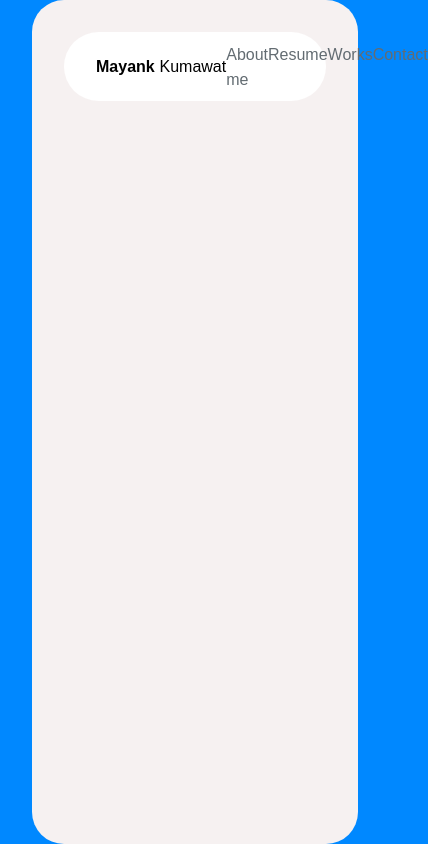
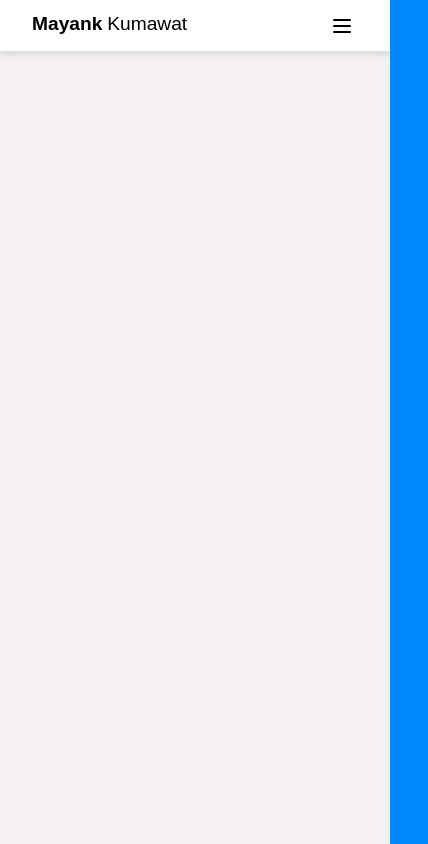
Before and after one commit to mayankkumawat/my-portfolio, a Next.js app: page / in a window 390 px wide. Shown: the whole page, 428 px wide, since content can reach past the window. Built offline with nearby package versions, Linux system fonts and the light colour scheme.

Commit message:
fix - navbar responsiviness

```diff
--- a/package.json
+++ b/package.json
@@ -17,6 +17,7 @@
     "next": "13.4.19",
     "react": "18.2.0",
     "react-dom": "18.2.0",
+    "react-icons": "^5.2.1",
     "typescript": "5.2.2"
   }
 }
--- a/src/components/Navbar.jsx
+++ b/src/components/Navbar.jsx
@@ -1,40 +1,47 @@
-import React from 'react';
+'use client';
 import Link from 'next/link';
+import React, { useState } from 'react';
+import { TbMenu2 } from 'react-icons/tb';
+import { IoClose } from 'react-icons/io5';
+import { Constants } from '@/constants/constants';
 
 import '../styles/globals.css';
 
 const Navbar = () => {
+  const [selected, setSelected] = useState(null);
+  const [isMenuOpen, setIsMenuOpen] = useState(false);
+  const handleMenu = () => setIsMenuOpen(!isMenuOpen);
+  const _handleClick = (item) => () => {
+    setSelected(item);
+    setIsMenuOpen(false);
+  };
   return (
-    <div className="nav-container">
-      <div className="logo-container">
+    <nav className="nav-container">
+      <div className="logo-sub-container">
         <Link href="/" className="logo">
-          Mayank
-          <span className="portfolio-text">Kumawat</span>
+          Mayank<span className="portfolio-text">Kumawat</span>
         </Link>
-      </div>
-      <div className="links-container">
-        <div>
-          <Link href="/" className="links">
-            About me
-          </Link>
+        <div className="menu-icon" onClick={handleMenu}>
+          {isMenuOpen ? (
+            <IoClose size={'1.5rem'} strokeWidth={2} />
+          ) : (
+            <TbMenu2 strokeWidth={2} size={'1.5rem'} />
+          )}
         </div>
-        <div>
-          <Link href="/" className="links">
-            Resume
-          </Link>
-        </div>
-        <div>
-          <Link href="/" className="links">
-            Works
-          </Link>
-        </div>
-        <div>
-          <Link href="/" className="links">
-            Contact
-          </Link>
+        <div className={`links-container ${isMenuOpen ? 'open' : ''}`}>
+          {Constants.NAVBAR_LINKS.map((item, i) => (
+            <Link
+              href={`/${item}`}
+              key={`${item}${i}`}
+              onClick={_handleClick(item)}
+              className={`links ${selected === item && 'selected'}`}
+            >
+              {item}
+            </Link>
+          ))}
         </div>
       </div>
-    </div>
+    </nav>
   );
 };
 
--- /dev/null
+++ b/src/constants/constants.tsx
@@ -0,0 +1,5 @@
+const NAVBAR_LINKS = ['About me', 'Resume', 'Works', 'Contact'];
+
+export const Constants = {
+  NAVBAR_LINKS,
+};
--- a/src/styles/globals.css
+++ b/src/styles/globals.css
@@ -28,23 +28,27 @@ li {
 .main-container {
   width: 100%;
   height: 100vh;
-  padding: 2rem 2rem;
+  padding: 3rem 3rem;
   border-radius: 2rem;
   background-color: #f6f1f1;
 }
 
 .nav-container {
-  display: flex;
   align-items: center;
   border-radius: 5rem;
+  padding: 0.6rem 2rem;
   background-color: #ffffff;
-  padding: 0.6rem 2rem;
+  box-shadow: 0 4px 6px rgba(0, 0, 0, 0.1);
+}
+
+.logo-sub-container {
+  display: flex;
   justify-content: space-between;
 }
 
 .nav-container .logo {
   color: #000;
-  font-size: 1rem;
+  font-size: 1.2rem;
   font-weight: bold;
   font-family: var(--font-poppins);
 }
@@ -67,10 +71,80 @@ li {
   font-family: var(--font-cabin);
 }
 
-/* media queries */
+.nav-container .links-container .links.selected {
+  color: #000;
+}
+
+.nav-container .links-container .links:hover {
+  color: #000;
+  transition: color 0.5s ease;
+}
+
+.menu-icon {
+  cursor: pointer;
+  display: none;
+  width: 2rem;
+  height: 2rem;
+}
+
+/* Media Queries */
+
+/* media queries tablet */
 @media screen and (max-width: 768px) {
   body {
     width: 100%;
-    padding: 0 2rem;
   }
 }
+
+/* media queries laptop */
+@media screen and (max-width: 1024px) {
+  .links-container {
+    display: none !important;
+  }
+  @keyframes slide-down {
+    0% {
+      opacity: 0;
+      transform: translateY(-2rem);
+    }
+    100% {
+      opacity: 1;
+      transform: translateY(0);
+    }
+  }
+  .links-container.open {
+    display: flex !important;
+    position: absolute;
+    top: 4rem;
+    background: white;
+    flex-direction: column;
+    width: -webkit-fill-available;
+    padding: 1rem 2rem;
+    box-shadow: 0 4px 6px rgba(0, 0, 0, 0.1);
+    gap: 0.5rem;
+    border-radius: 1rem;
+    animation: slide-down 0.3s ease;
+  }
+  .logo-sub-container {
+    position: relative;
+  }
+  .menu-icon {
+    display: flex;
+    align-items: center;
+    justify-content: center;
+  }
+}
+
+/* media queries mobile */
+@media screen and (max-width: 425px) {
+  body {
+    width: 100%;
+    padding: 0 0;
+  }
+  .main-container {
+    border-radius: 0;
+    padding: 0 0;
+  }
+  .nav-container {
+    border-radius: 0;
+  }
+}
```
Also changed, not shown: 1 other file (tests, documents, lock files or other folders).
